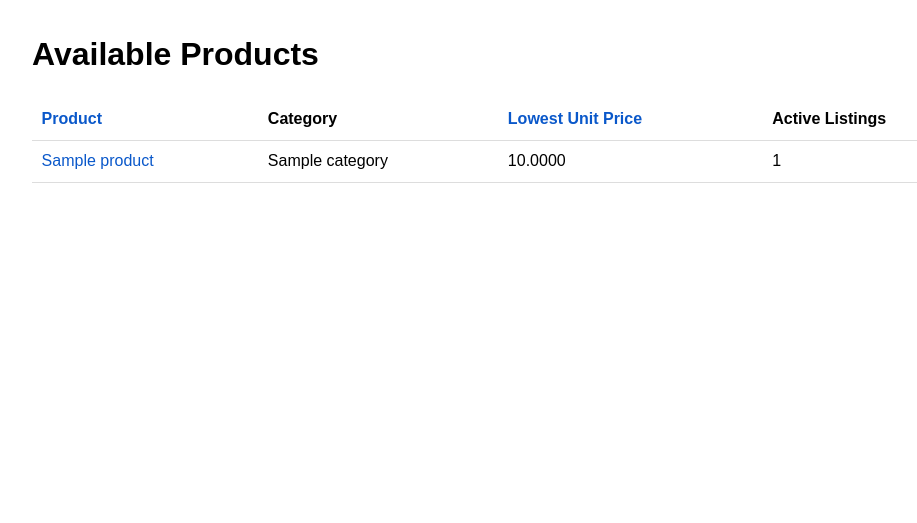
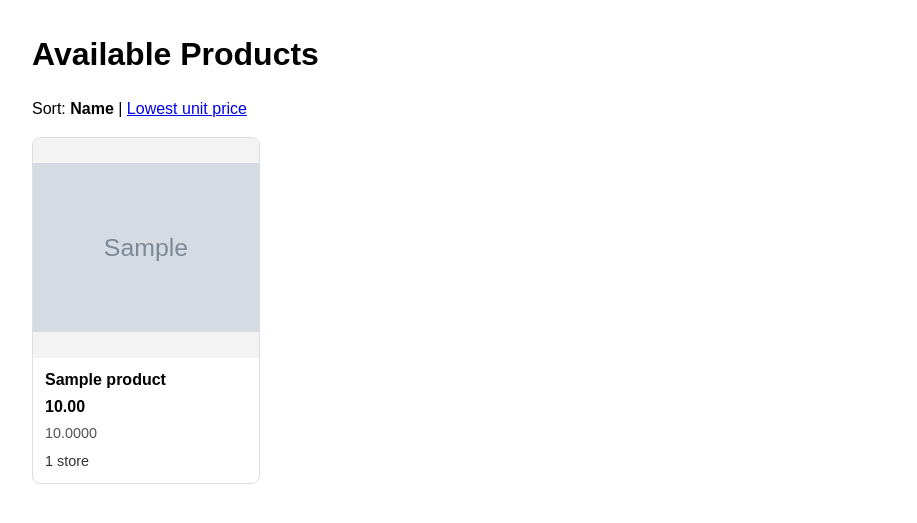
Before and after one commit to chrysanthospepes/market-aggregator, a Django app: page /products/ in a window 1280 px wide. Shown: the top 523 px of the page, without its empty margins (128-1045 px from the left). Run offline with Django 5.2, Linux system fonts and the light colour scheme; tables that the repository leaves empty hold one stand-in row (values such as "Sample post"); grey boxes marked "Sample" are stand-in pictures.

Commit message:
feat(comparison): present products as pricing cards
- replace products table with card layout (image, name, price, unit price, store count)

- annotate cheapest listing prices per product for card display

- keep unit-price ascending sort support and add card pricing assertions in tests

```diff
--- a/comparison/templates/comparison/product_list.html
+++ b/comparison/templates/comparison/product_list.html
@@ -12,62 +12,129 @@
       padding: 0 1rem;
       line-height: 1.4;
     }
-    table {
+    .toolbar {
+      margin-bottom: 1rem;
+    }
+    .product-grid {
+      display: grid;
+      grid-template-columns: repeat(auto-fill, minmax(220px, 1fr));
+      gap: 1rem;
+    }
+    .product-card {
+      border: 1px solid #ddd;
+      border-radius: 8px;
+      overflow: hidden;
+      background: #fff;
+    }
+    .product-card a {
+      color: inherit;
+      text-decoration: none;
+      display: block;
+      height: 100%;
+    }
+    .image-wrap {
       width: 100%;
-      border-collapse: collapse;
+      min-height: 220px;
+      max-height: 260px;
+      display: flex;
+      align-items: center;
+      justify-content: center;
+      background: #f3f3f3;
     }
-    th, td {
-      text-align: left;
-      padding: 0.6rem;
-      border-bottom: 1px solid #ddd;
+    .image-wrap img {
+      width: 100%;
+      height: 100%;
+      object-fit: cover;
+      display: block;
     }
-    a {
-      color: #0a58ca;
-      text-decoration: none;
+    .content {
+      padding: 0.75rem;
     }
-    a:hover {
-      text-decoration: underline;
+    .product-name {
+      margin: 0 0 0.4rem;
+      font-size: 1rem;
+      line-height: 1.25;
+    }
+    .price-line {
+      margin: 0;
+      font-size: 1rem;
+      font-weight: 600;
+    }
+    .unit-price-line {
+      margin: 0.3rem 0 0;
+      font-size: 0.9rem;
+      color: #555;
+    }
+    .stores-line {
+      margin: 0.45rem 0 0;
+      font-size: 0.9rem;
+      color: #333;
+    }
+    .old-price {
+      margin-left: 0.35rem;
+      font-size: 0.8rem;
+      color: #777;
     }
   </style>
 </head>
 <body>
   <h1>Available Products</h1>
+  <p class="toolbar">
+    Sort:
+    {% if sort == "unit_price_asc" %}
+      <strong>Lowest unit price</strong> |
+      <a href="?sort=name">Name</a>
+    {% else %}
+      <strong>Name</strong> |
+      <a href="?sort=unit_price_asc">Lowest unit price</a>
+    {% endif %}
+  </p>
 
   {% if products %}
-    <table>
-      <thead>
-        <tr>
-          <th>
-            <a href="{% if sort == 'name' %}?sort=unit_price_asc{% else %}?sort=name{% endif %}">
-              Product
-            </a>
-          </th>
-          <th>Category</th>
-          <th>
-            <a href="?sort=unit_price_asc">Lowest Unit Price</a>
-          </th>
-          <th>Active Listings</th>
-        </tr>
-      </thead>
-      <tbody>
-        {% for product in products %}
-          <tr>
-            <td>
-              <a href="{% url 'product-detail' product.id %}">{{ product.canonical_name }}</a>
-            </td>
-            <td>{% if product.category %}{{ product.category.name }}{% else %}-{% endif %}</td>
-            <td>
-              {% if product.lowest_final_unit_price is not None %}
-                {{ product.lowest_final_unit_price|floatformat:4 }}
+    <section class="product-grid">
+      {% for product in products %}
+        <article class="product-card">
+          <a href="{% url 'product-detail' product.id %}">
+            <div class="image-wrap">
+              {% if product.image %}
+                <img src="{{ product.image.url }}" alt="{{ product.canonical_name }}">
               {% else %}
-                -
+                <span>No image</span>
               {% endif %}
-            </td>
-            <td>{{ product.active_listing_count }}</td>
-          </tr>
-        {% endfor %}
-      </tbody>
-    </table>
+            </div>
+            <div class="content">
+              <h2 class="product-name">{{ product.canonical_name }}</h2>
+
+              <p class="price-line">
+                {% if product.cheapest_final_price is not None %}
+                  {{ product.cheapest_final_price|floatformat:2 }}
+                {% else %}
+                  -
+                {% endif %}
+                {% if product.cheapest_original_price is not None and product.cheapest_final_price is not None and product.cheapest_original_price > product.cheapest_final_price %}
+                  <span class="old-price"><s>{{ product.cheapest_original_price|floatformat:2 }}</s></span>
+                {% endif %}
+              </p>
+
+              <p class="unit-price-line">
+                {% if product.cheapest_final_unit_price is not None %}
+                  {{ product.cheapest_final_unit_price|floatformat:4 }}
+                {% else %}
+                  -
+                {% endif %}
+                {% if product.cheapest_original_unit_price is not None and product.cheapest_final_unit_price is not None and product.cheapest_original_unit_price > product.cheapest_final_unit_price %}
+                  <span class="old-price"><s>{{ product.cheapest_original_unit_price|floatformat:4 }}</s></span>
+                {% endif %}
+              </p>
+
+              <p class="stores-line">
+                {{ product.active_listing_count }} store{{ product.active_listing_count|pluralize }}
+              </p>
+            </div>
+          </a>
+        </article>
+      {% endfor %}
+    </section>
   {% else %}
     <p>No products available yet.</p>
   {% endif %}
--- a/comparison/views.py
+++ b/comparison/views.py
@@ -1,6 +1,6 @@
 from __future__ import annotations
 
-from django.db.models import Case, Count, IntegerField, Min, Q, Value, When
+from django.db.models import Case, Count, IntegerField, Min, OuterRef, Q, Subquery, Value, When
 from django.http import JsonResponse
 from django.shortcuts import get_object_or_404, render
 
@@ -10,6 +10,15 @@ from ingestion.models import StoreListing
 
 def product_list(request):
     sort = request.GET.get("sort", "name")
+    active_listings = StoreListing.objects.filter(
+        product_id=OuterRef("pk"),
+        is_active=True,
+    )
+    cheapest_price_listing = active_listings.exclude(final_price__isnull=True).order_by(
+        "final_price",
+        "id",
+    )
+
     products = (
         Product.objects.select_related("category")
         .annotate(
@@ -24,6 +33,12 @@ def product_list(request):
                     store_listings__is_active=True,
                     store_listings__final_unit_price__isnull=False,
                 ),
+            ),
+            cheapest_final_price=Subquery(cheapest_price_listing.values("final_price")[:1]),
+            cheapest_original_price=Subquery(cheapest_price_listing.values("original_price")[:1]),
+            cheapest_final_unit_price=Subquery(cheapest_price_listing.values("final_unit_price")[:1]),
+            cheapest_original_unit_price=Subquery(
+                cheapest_price_listing.values("original_unit_price")[:1]
             ),
             no_unit_price_sort=Case(
                 When(lowest_final_unit_price__isnull=True, then=Value(1)),
```
Also changed, not shown: comparison/tests.py (+24 -0 lines).
